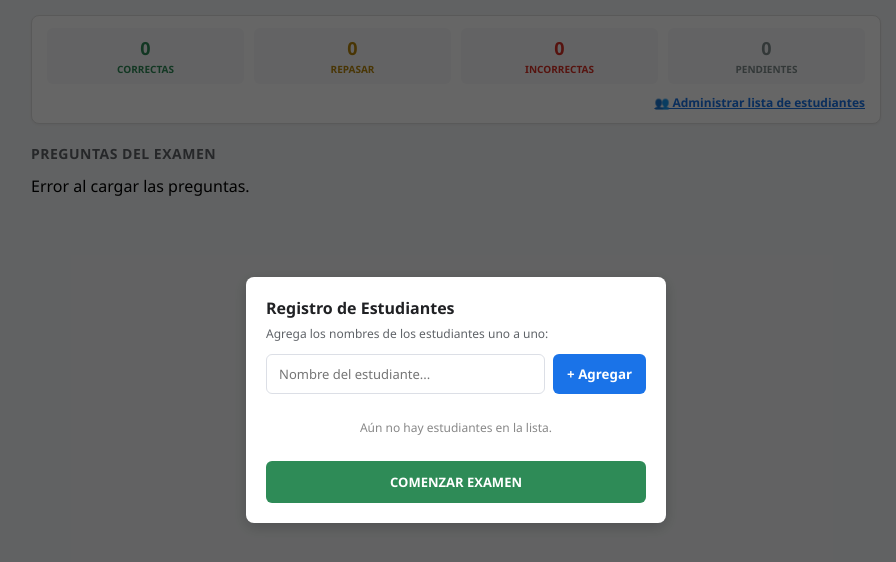
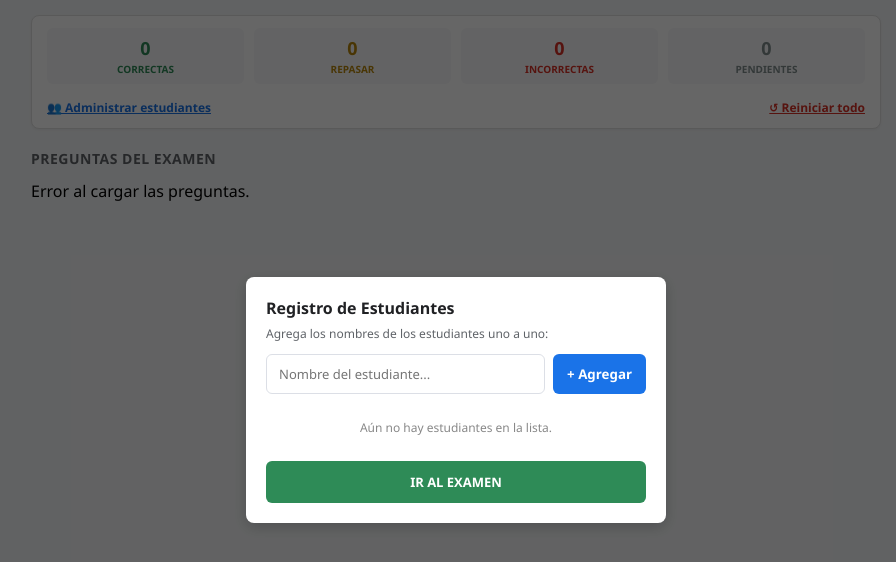
Before and after one commit to Bustagar/examinacion.github.io, a plain HTML site: page index.html in a window 1280 px wide. Shown: the whole page, without its empty margins (184-1080 px from the left). Drawn offline with Linux system fonts and the light colour scheme; no server answers.

Commit message:
Update index.html

```diff
--- a/index.html
+++ b/index.html
@@ -54,14 +54,30 @@
     .stat-incorrect { color: #d93025; }
     .stat-pending { color: #7f8c8d; }
 
-    .btn-edit-students {
+    .panel-actions {
+      display: flex;
+      justify-content: space-between;
+      align-items: center;
+      margin-top: 5px;
+    }
+
+    .btn-action-link {
       background: none;
       border: none;
       color: #1a73e8;
       font-size: 12px;
       font-weight: bold;
       cursor: pointer;
-      text-align: right;
+      text-decoration: underline;
+    }
+
+    .btn-reset-exam {
+      background: none;
+      border: none;
+      color: #d93025;
+      font-size: 12px;
+      font-weight: bold;
+      cursor: pointer;
       text-decoration: underline;
     }
 
@@ -307,6 +323,7 @@
 
 <div class="app-container">
 
+  <!-- Panel de Estadísticas -->
   <div class="top-panel">
     <div class="stats-bar">
       <div class="stat-card">
@@ -326,13 +343,17 @@
         <div class="stat-label stat-pending">Pendientes</div>
       </div>
     </div>
-    <button class="btn-edit-students" onclick="abrirModalInicial()">👥 Administrar lista de estudiantes</button>
+    <div class="panel-actions">
+      <button class="btn-action-link" onclick="abrirModalInicial()">👥 Administrar estudiantes</button>
+      <button class="btn-reset-exam" onclick="reiniciarExamenCompleto()">↺ Reiniciar todo</button>
+    </div>
   </div>
 
   <div class="sidebar-title">PREGUNTAS DEL EXAMEN</div>
   <div id="contenedor-temas">Cargando preguntas desde Google Sheets...</div>
 </div>
 
+<!-- Plantilla de la tarjeta desplegable -->
 <div id="card-template" class="card-desplegable">
   <div class="badge-tema" id="card-tema"></div>
   <div class="pregunta-num" id="card-num"></div>
@@ -350,6 +371,7 @@
   </div>
 </div>
 
+<!-- Modal para Registro Inicial y Seleccionar Alumno -->
 <div class="modal-overlay" id="modal-estudiantes">
   <div class="modal-box">
     <div class="modal-title" id="modal-titulo">Registro de Estudiantes</div>
@@ -373,17 +395,26 @@
   let btnActivo = null;
   let pregActivaData = null;
   const cardTemplate = document.getElementById('card-template');
-  const evaluaciones = {};
+
+  let evaluaciones = JSON.parse(localStorage.getItem('evaluaciones_examen') || '{}');
   let estudiantes = JSON.parse(localStorage.getItem('lista_estudiantes') || '[]');
   let totalPreguntas = 0;
 
   window.onload = function() {
-    abrirModalInicial();
+    if (estudiantes.length === 0) {
+      abrirModalInicial();
+    } else {
+      cerrarModal();
+    }
     cargarPreguntas();
   };
 
   function guardarEstudiantesLocal() {
     localStorage.setItem('lista_estudiantes', JSON.stringify(estudiantes));
+  }
+
+  function guardarEvaluacionesLocal() {
+    localStorage.setItem('evaluaciones_examen', JSON.stringify(evaluaciones));
   }
 
   function agregarEstudiante() {
@@ -407,12 +438,12 @@
     if (e.key === 'Enter') agregarEstudiante();
   }
 
-  // 1. Pantalla de carga inicial de nombres
   function abrirModalInicial() {
     document.getElementById('modal-titulo').innerText = 'Registro de Estudiantes';
     document.getElementById('modal-subtitulo').innerText = 'Agrega los nombres de los estudiantes uno a uno:';
     document.getElementById('box-agregar-input').style.display = 'flex';
-    document.getElementById('btn-principal-modal').innerText = 'Comenzar Examen';
+    document.getElementById('btn-principal-modal').style.display = 'block';
+    document.getElementById('btn-principal-modal').innerText = 'Ir al Examen';
     document.getElementById('btn-cancelar-modal').style.display = 'none';
 
     renderizarListaModalInicial();
@@ -448,7 +479,6 @@
     });
   }
 
-  // 2. Pantalla de selección cuando se presiona REPASAR
   function abrirModalSeleccionRepasar() {
     if (estudiantes.length === 0) {
       alert("Primero debes registrar al menos a un estudiante.");
@@ -488,7 +518,7 @@
 
   async function cargarPreguntas() {
     try {
-      const response = await fetch(CSV_URL + '&t=' + new Date().getTime());
+      const response = await fetch(CSV_URL + '&t=' + Date.now(), { cache: 'no-store' });
       const data = await response.text();
       const filas = parseCSV(data);
 
@@ -539,8 +569,16 @@
         btn.className = 'btn-num';
         btn.id = 'btn-p-' + p.id;
 
-        btn.innerHTML = `<span>${p.num}</span><span class="student-tag" id="tag-p-${p.id}"></span>`;
+        const evalGuardada = evaluaciones[p.id];
+        let tagTexto = '';
+        if (evalGuardada) {
+          btn.classList.add(evalGuardada.estado);
+          if (evalGuardada.estudiante) {
+            tagTexto = evalGuardada.estudiante;
+          }
+        }
 
+        btn.innerHTML = `<span>${p.num}</span><span class="student-tag" id="tag-p-${p.id}">${tagTexto}</span>`;
         btn.onclick = (e) => togglePregunta(p, btn, grid, tema);
         grid.appendChild(btn);
       });
@@ -581,6 +619,8 @@
         estudiante: estudianteNombre
       };
 
+      guardarEvaluacionesLocal();
+
       btnActivo.classList.remove('correcto', 'repasar', 'incorrecto');
       btnActivo.classList.add(estado);
 
@@ -600,6 +640,18 @@
       btnActivo.classList.remove('active');
       btnActivo = null;
       pregActivaData = null;
+    }
+  }
+
+  function reiniciarExamenCompleto() {
+    if (confirm("¿Estás seguro de que deseas reiniciar TODO?\n\nSe borrarán las respuestas del examen Y la lista de estudiantes.")) {
+      evaluaciones = {};
+      estudiantes = [];
+      localStorage.removeItem('evaluaciones_examen');
+      localStorage.removeItem('lista_estudiantes');
+
+      cargarPreguntas();
+      abrirModalInicial();
     }
   }
 
```
